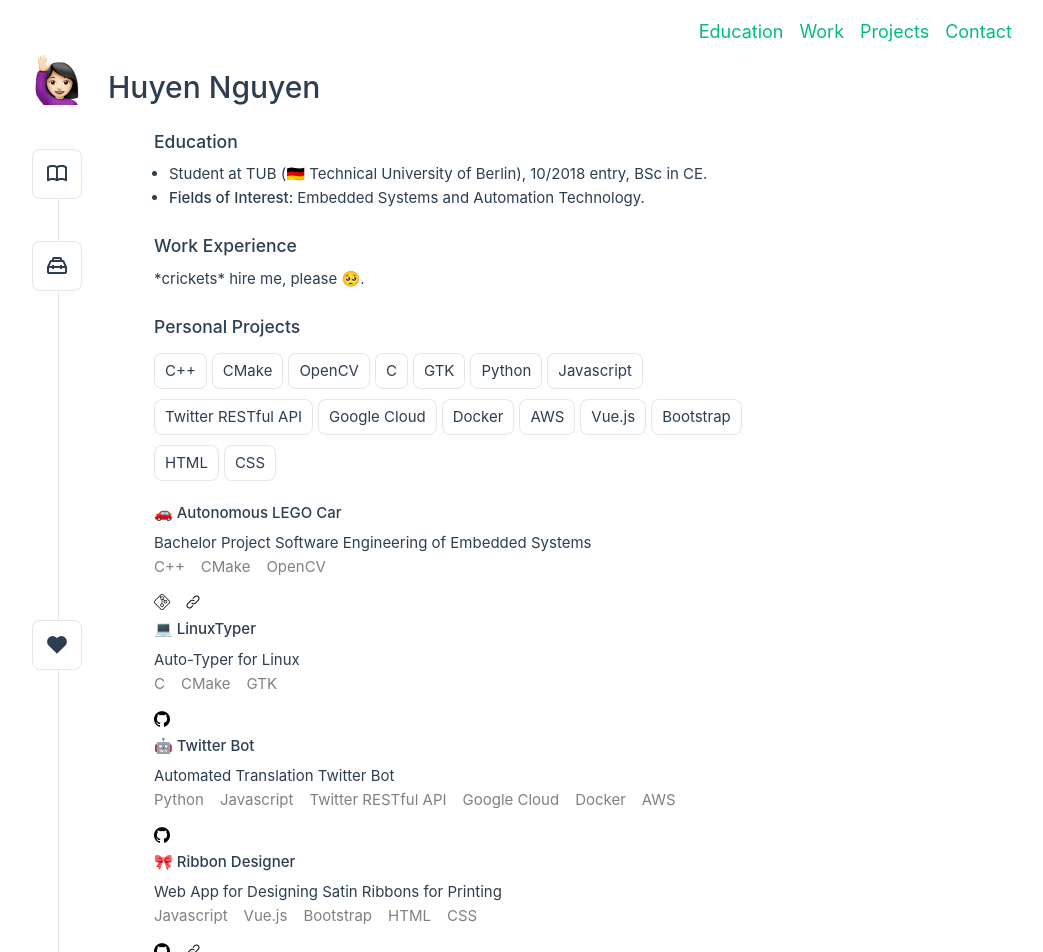
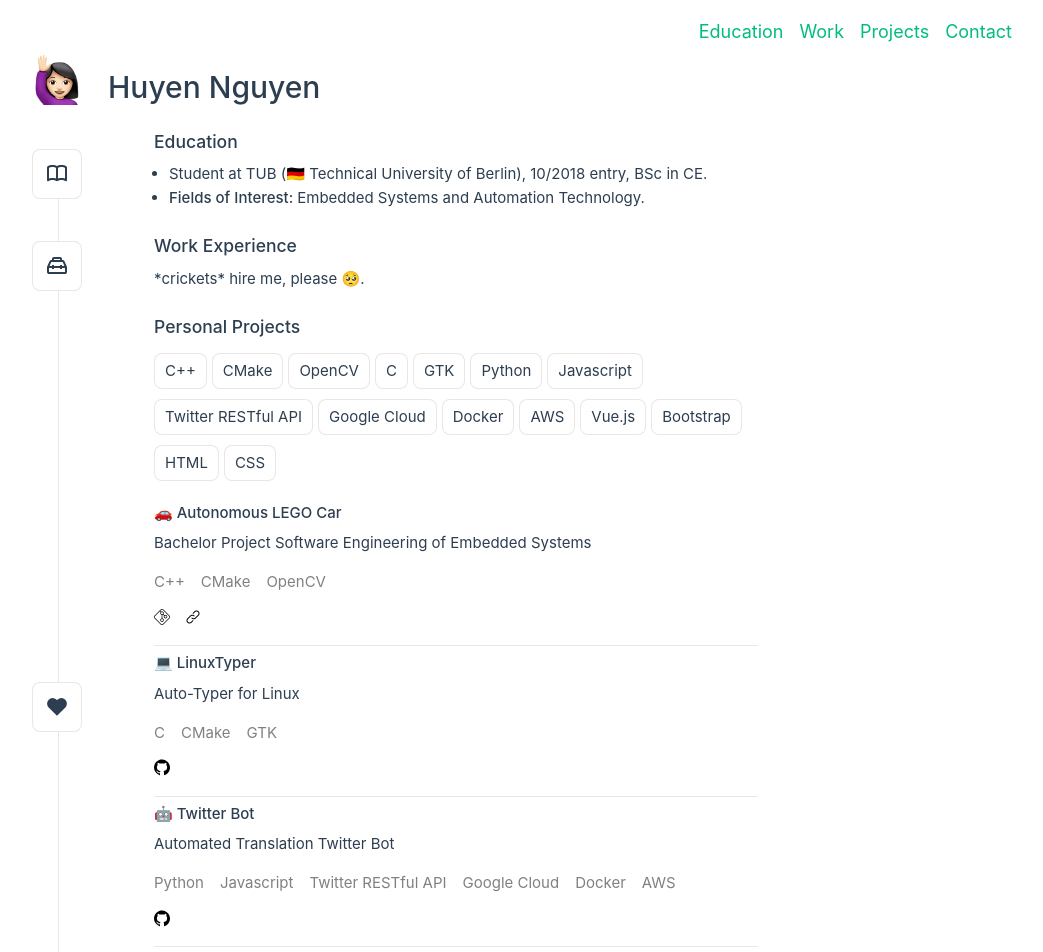
Before and after one commit to huyenngn/resume, a Vue app: page / in a window 1280 px wide. Shown: the top 952 px of the page, without its empty margins (232-1275 px from the left). Built offline with nearby package versions, Linux system fonts and the light colour scheme.

Commit message:
github svg

```diff
--- a/index.html
+++ b/index.html
@@ -4,7 +4,7 @@
     <meta charset="UTF-8">
     <link rel="icon" href="/favicon.ico">
     <meta name="viewport" content="width=device-width, initial-scale=1.0">
-    <title>Vite App</title>
+    <title>Portfolio</title>
   </head>
   <body>
     <div id="app"></div>
--- a/src/components/Projects.vue
+++ b/src/components/Projects.vue
@@ -1,7 +1,7 @@
 <template>
     <Filter @filter-projects="updateFilterList" :technologies="getTechnologies()" />
     <div v-for="(project, index) in filteredProjects" :key="index">
-        <Item v-bind:project="project" v-bind:class="{ card: index != projects.length - 1, nooverflow: index == projects.length - 1, }"></Item>
+        <Item v-bind:project="project" v-bind:class="{ card: index != projects.length - 1, nooverflow: index == projects.length - 1 }"></Item>
     </div>
 </template>
 
--- a/src/components/ProjectsItem.vue
+++ b/src/components/ProjectsItem.vue
@@ -1,4 +1,5 @@
 <template>
+  <div>
             <h4>{{ project.title }}</h4>
         <div>{{ project.text }}</div>
            <div class="technologies">
@@ -6,14 +7,19 @@
             {{tech}}
         </div>
             </div>
-        <div >
-            <a :href="project.github"><img class="icon" v-if="project.github" src="/src/assets/github.png" /></a>
+        <div class="technologies" >
+            <a :href="project.github"><div class="icon" v-if="project.github"><IconGithub /></div></a>
             <a :href="project.git"><img class="icon" v-if="project.git" src="/src/assets/git.png" /></a>
             <a :href="project.link"><img class="icon"  v-if="project.link" src="/src/assets/link.png" /></a>
         </div>
+
+  </div>
+
 </template>
 
 <script>
+import IconGithub from './icons/IconGithub.vue';
+
   export default {
     name: "ChirpContainer",
     props: {
@@ -21,7 +27,8 @@
             type: Object,
             required: true
         }
-      }
+    },
+    components: { IconGithub }
 };
 </script>
 
@@ -29,6 +36,7 @@
 .technologies {
 display: flex;
 flex-wrap: wrap;
+margin: 1em auto;
 }
 
   h4 {
@@ -45,7 +53,10 @@ flex-wrap: wrap;
   .icon {
     width: 1rem;
     height: 1rem;
-    margin: 1em 1em 0 0;
+    margin-right: 1em;
+    display: flex;
+    place-items: center;
+    place-content: center;
   }
 
   .technology {
--- /dev/null
+++ b/src/components/icons/IconGithub.vue
@@ -0,0 +1,27 @@
+<template>
+    <svg version="1.0" xmlns="http://www.w3.org/2000/svg"
+ width="512.000000pt" height="512.000000pt" viewBox="0 0 512.000000 512.000000"
+ preserveAspectRatio="xMidYMid meet" fill="currentColor">
+
+<g transform="translate(0.000000,512.000000) scale(0.100000,-0.100000)"
+fill="#000000" stroke="none">
+<path d="M2360 5049 c-154 -11 -357 -47 -516 -93 -902 -259 -1603 -1017 -1790
+-1934 -136 -669 -8 -1355 354 -1908 255 -390 580 -686 968 -886 141 -73 341
+-154 403 -164 58 -9 109 19 133 73 18 40 18 60 12 286 l-7 243 -86 -14 c-97
+-15 -256 -9 -386 13 -105 19 -211 71 -278 139 -53 53 -67 76 -136 229 -63 139
+-135 231 -232 297 -66 46 -121 106 -117 128 6 30 48 43 121 38 141 -10 288
+-113 393 -274 72 -110 143 -179 230 -222 62 -31 79 -35 169 -38 103 -4 207 12
+291 44 41 16 43 18 58 85 19 86 56 164 106 228 l39 49 -82 11 c-264 38 -452
+102 -627 215 -229 148 -365 379 -431 731 -20 109 -23 389 -5 492 29 167 98
+319 200 445 l45 55 -20 62 c-52 168 -42 372 28 574 18 50 22 52 103 48 118 -6
+371 -108 543 -218 l71 -46 56 11 c30 6 87 18 127 27 271 58 655 58 926 0 40
+-9 97 -21 127 -27 l55 -10 95 58 c226 137 484 230 575 206 26 -7 33 -17 53
+-75 43 -125 55 -210 50 -351 -4 -95 -11 -148 -26 -195 l-21 -64 44 -54 c89
+-109 155 -244 192 -389 22 -89 25 -417 4 -544 -32 -198 -114 -406 -210 -532
+-165 -217 -464 -366 -843 -418 l-87 -12 39 -49 c47 -60 85 -137 106 -221 14
+-52 17 -137 20 -503 5 -490 5 -489 72 -521 46 -21 83 -15 229 42 738 284 1320
+932 1533 1703 141 513 111 1108 -80 1601 -172 440 -475 842 -848 1122 -405
+303 -865 474 -1367 507 -175 12 -192 12 -375 0z"/>
+</g>
+</svg>
+</template>
```
Lines whose indentation alone changed are shown as unchanged.
